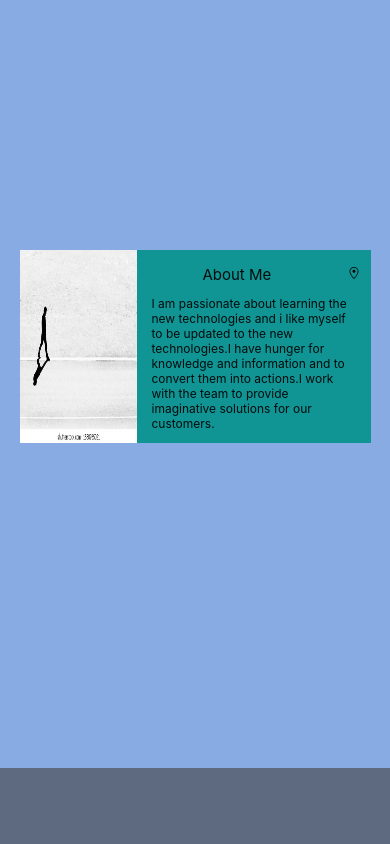
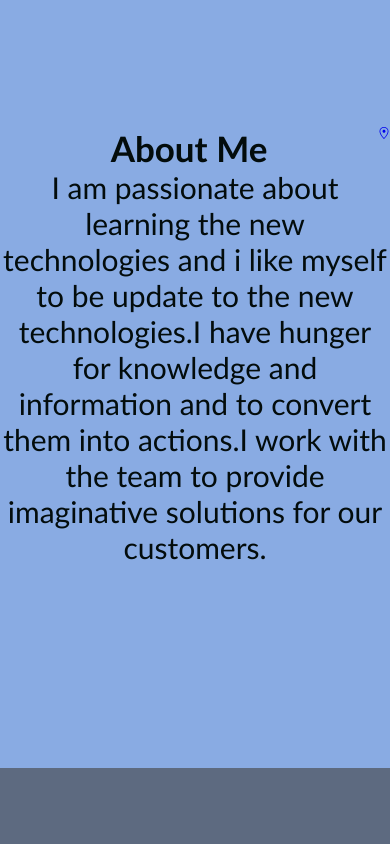
Before and after one commit to SridharG-97/Sridhar-portfolio, a React (Create React App) app: page / in a window 390 px wide. Shown: the part 920-1764 px from the top of the page. Built offline with nearby package versions, Linux system fonts and the light colour scheme.

Commit message:
final sv

```diff
--- a/src/App.css
+++ b/src/App.css
@@ -1,6 +1,7 @@
 .App{
   display: flex;
   flex-direction: row;
+  font-family:'Trebuchet MS', 'Lucida Sans Unicode', 'Lucida Grande', 'Lucida Sans', Arial, sans-serif;
 }
 .Mside{
   flex:1 ;
--- a/src/Commponents/views/About/index.css
+++ b/src/Commponents/views/About/index.css
@@ -11,89 +11,30 @@
 justify-content: center;
 align-items: center;
 }
-.cards12{
-display: flex;
-flex-direction: row;
-justify-content: center;
-width: 90%;
-
-}
-.cards12:hover{
-   transition: all 0.2s ease-out;
-   box-shadow: 0px 8px 0px rgba(38, 38, 38, 0.2);
-   top: -4px;
-   border: 5px solid #cccccc;
-   background-color: thistle;
-}
-
-.card1{
-   display: flex;
-   flex: 0.5;
+.AboutMe{
+   font-weight: 600;
+   font-size:35px;
+   flex: 1;
 }
 .card2{
-   display: flex;
-   flex: 1;
-   width: 100%;
-   font-size: 20px;
-   background-color: rgba(31, 31, 165, 0.514);
+   display:flex;
    flex-direction:column;
+   height:3++++0%;
 
 }
 .card12{
-   display: flex;
-   flex-direction: row;
-   flex: 0.5;
-   height:5%;
-   justify-content: center;
-   align-items: center;
+   display:flex;
+   flex: 1;
+   display:flex;
+   flex-direction:row;
+}
+.CD-para{
+   flex: 5;
+   font-size:30px;
+
 }
 
-.location{
-   cursor: pointer;
-flex: 1;
-color: white;
-}
-.location>a{
-   color:black;
-}
-.AboutMe{
-
-font-size: 25px;
-justify-content:right;
-flex: 6;
-}
-
-.CD-para{
-   align-items: center;
-   justify-content: left;
-   text-align: left;
-   margin-left: 15px;
-   margin-right: 15px
+@media only screen and (max-width: 600px){
 
 
 }
-@media only screen and (max-width: 600px){
-  .card2{
-      font-size: 12px;
-      background-color: rgb(16, 148, 148);
-   }
-   .CD-title{
-      align-items: center;
-      justify-content: left;
-      padding-top: 50px;
-      text-align: left;
-
-   }
-   .card12{
-      flex:5;
-      font-size: 12px;
-      padding-top: 15px;
-   }
-   .AboutMe{
-      font-size: 15px;
-   }
-   .CD-para{
-      flex: 1;
-   }
-
-}
--- a/src/Commponents/views/About/index.js
+++ b/src/Commponents/views/About/index.js
@@ -8,18 +8,11 @@ import { GoLocation } from "react-icons/go"
 function index() {
   return (
     <Element id="about" className="aboutE">
-      <div className="cards12">
-        <Card className="card1" sm="6">
-          <Card.Img
-            variant="top"
-            src={abtpro}
-            className="cardimg"
-            width="100%"
-          />
-        </Card>
-        <Card className="card2 " style={{ width: "18rem" }} sm="6">
+
+
+        <div className="card2 " style={{ width: "45rem" }} sm="6">
           <div className="card12">
-            <Card.Title className="AboutMe">About Me</Card.Title>
+            <div className="AboutMe">About Me</div>
             <div className="location">
               <a href="https://www.google.com/maps/place/Palladam/@10.9891543,77.2535456,12.88z/data=!4m13!1m7!3m6!1s0x3ba9a95673dd8dfb:0x6effc31a8745d016!2sPalladam,+Tamil+Nadu!3b1!8m2!3d10.9955767!4d77.2852097!3m4!1s0x3ba9abe32c4b6f3f:0x28825c3903d8b2ac!8m2!3d10.9943984!4d77.2830291">
               <GoLocation />
@@ -29,17 +22,17 @@ function index() {
 
 
 
-          <Card.Body>
+          <div>
 
-            <Card.Text className="CD-para">
+            <div className="CD-para">
               I am passionate about learning the new technologies and i like
-              myself to be updated to the new technologies.I have hunger for
+              myself to be update to the new technologies.I have hunger for
               knowledge and information and to convert them into actions.I work
               with the team to provide imaginative solutions for our customers.
-            </Card.Text>
-          </Card.Body>
-        </Card>
-      </div>
+            </div>
+          </div>
+        </div>
+
     </Element>
   );
 }
```
